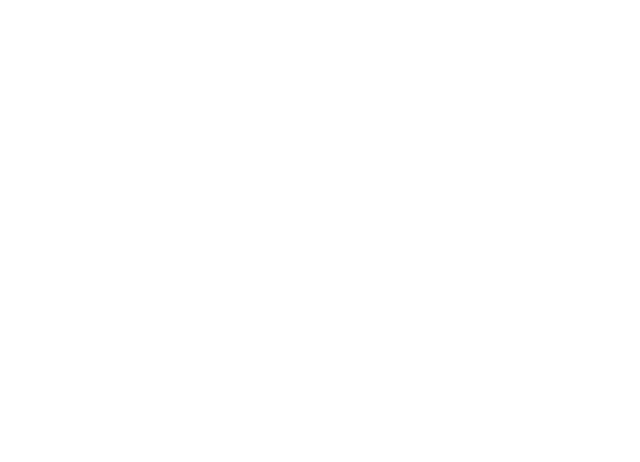
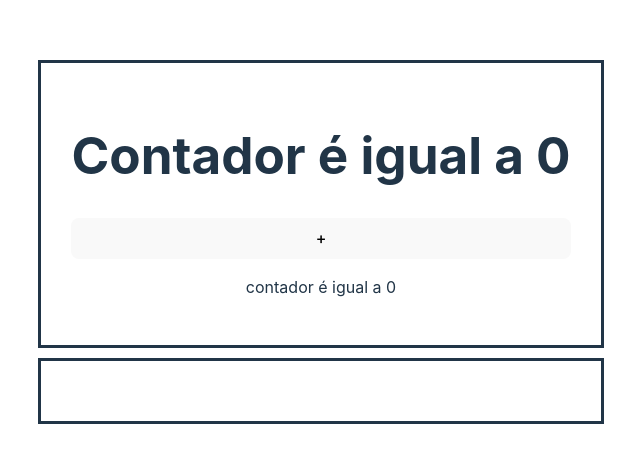
Before and after one commit to ChristieYuki/vite-project, a React (Vite) app: page /contador in a window 1280 px wide. Before the commit this address had no page. Shown: the part 158-620 px from the top of the page, without its empty margins (319-959 px from the left). Built offline with nearby package versions, Linux system fonts and the light colour scheme.

Commit message:
Hw04052022

```diff
--- a/src/Router.tsx
+++ b/src/Router.tsx
@@ -1,22 +1,26 @@
-import {Route, Routes} from "react-router-dom"
+import { Route, Routes } from "react-router-dom"
 import { Home } from "./pages/Home"
 import { ConnectCatPage } from "./pages/ConnectCatPage"
 import { useState } from "react"
 import { Todo } from "./App"
+import { CounterPage } from "./pages/CounterPage"
+import { ListPage } from "./pages/ListPage"
 
 
 export function Router() {
-const [contador, setContador] = useState(0)
+    const [contador, setContador] = useState(0)
 
-const [todos, setTodos] = useState<Todo[]>([])
+    const [todos, setTodos] = useState<Todo[]>([])
 
-const [catContador, setCatContador] = useState(0)
-const [catImage, setCatImage] = useState({})
+    const [catContador, setCatContador] = useState(0)
+    const [catImage, setCatImage] = useState({})
 
-    return(
+    return (
         <Routes>
-            <Route path="/" element={<Home/>}/>
-            <Route path="/connect-cat" element={<ConnectCatPage catContador={catContador} catImage={catImage} setCatContador={setCatContador} setCatImage={setCatImage}/>}/>
+            <Route path="/" element={<Home />} />
+            <Route path="/connect-cat" element={<ConnectCatPage catContador={catContador} catImage={catImage} setCatContador={setCatContador} setCatImage={setCatImage} />} />
+            <Route path="/contador" element={<CounterPage contador={contador} setContador={setContador} />} />
+            <Route path="/to-do" element={<ListPage todos={todos} setTodos={setTodos} setCatContador={setCatContador} setCatImage={setCatImage} />} />
         </Routes>
     )
-    }
+}
--- /dev/null
+++ b/src/pages/CounterPage/index.tsx
@@ -0,0 +1,37 @@
+import { Content } from "../../components/Content"
+import { Counter } from "../../components/Counter"
+
+interface CounterPageProps {
+    contador: number,
+    setContador: (contador: number) => void
+}
+
+export function CounterPage({ contador, setContador }: CounterPageProps) {
+    return (
+        <>
+            <div
+                style={{
+                    display: 'flex',
+                    margin: '10px',
+                    border: 'solid',
+                    padding: '30px',
+                    flexDirection: 'column',
+                }}
+            >
+                <Content contador={contador} />
+                <Counter contador={contador} setContador={setContador} />
+            </div>
+
+            <div
+                style={{
+                    display: 'flex',
+                    margin: '10px',
+                    border: 'solid',
+                    padding: '30px',
+                    flexDirection: 'column',
+                }}
+            >
+            </div>
+        </>
+    )
+}
--- /dev/null
+++ b/src/pages/ListPage/index.tsx
@@ -0,0 +1,31 @@
+import { ChangeEvent, Dispatch, SetStateAction, useState } from 'react'
+import { Todo } from "../../App"
+import { Header } from "../../components/Header"
+import { Input } from "../../components/Input"
+import { List } from "../../components/List"
+
+
+interface ListPageProps {
+    todos: Todo[]
+    setTodos: Dispatch<SetStateAction<Todo[]>>
+}
+
+export function ListPage({ todos, setTodos }: ListPageProps) {
+    return (
+        <>
+            <div
+                style={{
+                    display: 'flex',
+                    margin: '10px',
+                    border: 'solid',
+                    padding: '30px',
+                    flexDirection: 'column',
+                }}
+            >
+                <Header title={'My to do List'} />
+                <Input todos={todos} setTodos={setTodos} />
+                <List todos={todos} setTodos={setTodos} />
+            </div>
+        </>
+    )
+}
```
Also changed, not shown: src/App.tsx (+2 -47 lines), 1 other file (tests, documents, lock files or other folders).
